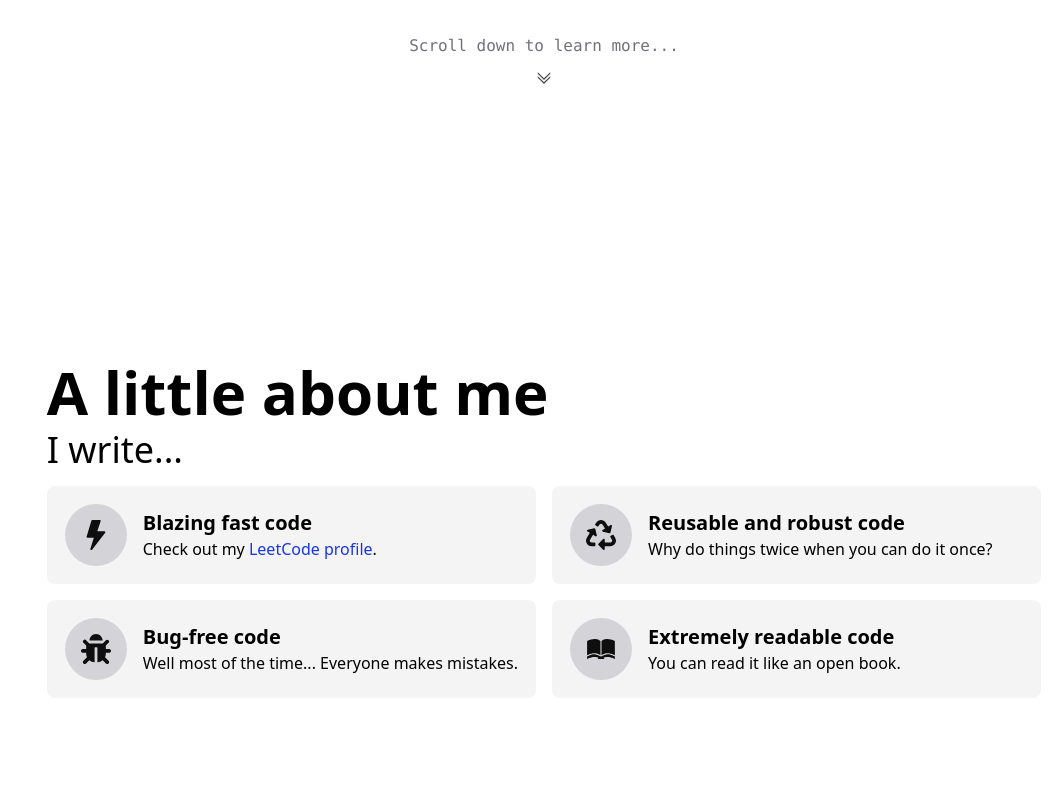
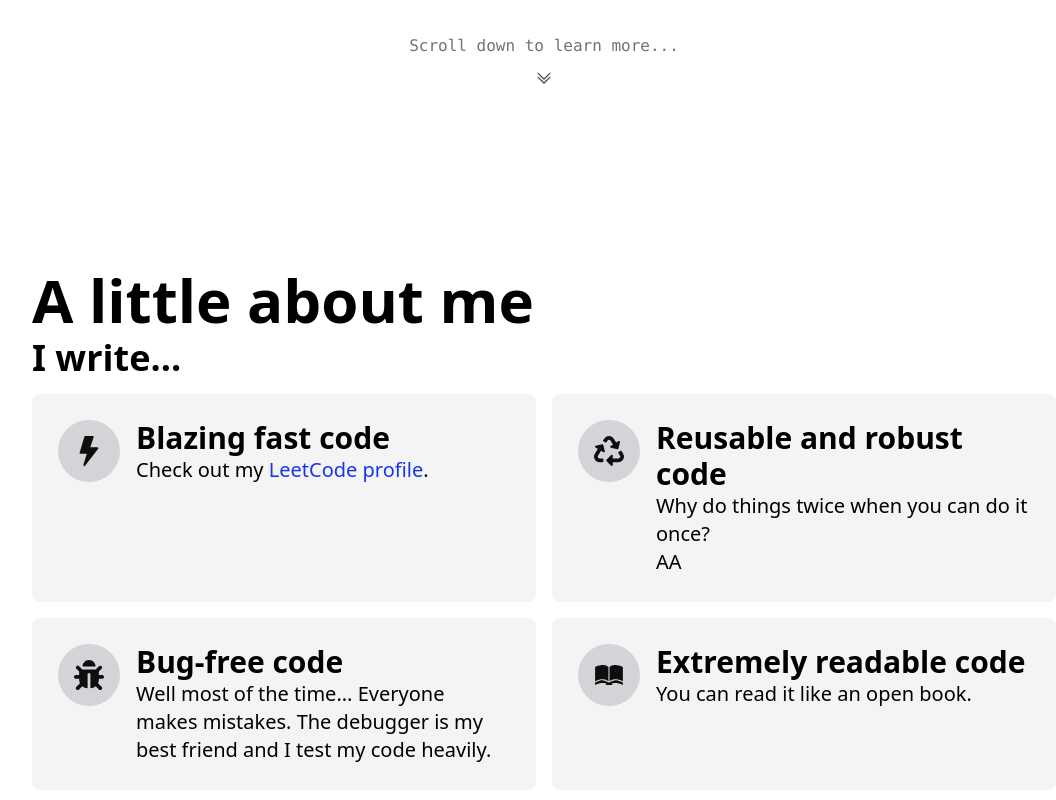
Before and after one commit to alxn3/alxn3.github.io, a Next.js app: page / in a window 1280 px wide. Shown: the part 670-1470 px from the top of the page, without its empty margins (96-1152 px from the left). Built offline with nearby package versions, Linux system fonts and the light colour scheme.

Commit message:
Adjust styling

```diff
--- a/src/components/card.tsx
+++ b/src/components/card.tsx
@@ -8,18 +8,20 @@ type Props = {
 
 const Card: React.FC<Props> = ({ title, description, icon }) => {
   return (
-    <div className="flex items-center p-4 space-x-4 transition-colors duration-300 bg-gray-100 border-2 border-gray-100 rounded-lg dark:border-gray-800 hover:bg-gray-50 hover:border-primary-500 dark:bg-gray-800 dark:hover:bg-gray-700 group">
+    <div className="grid grid-cols-[auto,1fr] p-4 lg:p-6 space-x-4 transition-colors duration-300 bg-gray-100 border-2 border-gray-100 rounded-lg dark:border-gray-900 hover:bg-gray-50 hover:border-primary-500 dark:bg-gray-900 dark:hover:bg-gray-800 dark:hover:border-primary-500 group">
       {icon && (
-        <div className="relative p-4 overflow-hidden text-3xl bg-gray-300 rounded-full dark:bg-gray-500">
-          <div className="absolute top-0 right-0 w-full h-full transition-opacity duration-300 opacity-0 bg-gradient-to-br from-primary-500 to-secondary-500 group-hover:opacity-100" />
-          <span className="relative text-black transition-colors duration-300 group-hover:text-white dark:text-white dark:group-hover:text-black">
-            {icon}
-          </span>
+        <div>
+          <div className="relative p-4 overflow-hidden text-3xl bg-gray-300 rounded-full dark:bg-gray-500">
+            <div className="absolute top-0 right-0 w-full h-full transition-opacity duration-300 opacity-0 bg-gradient-to-br from-primary-500 to-secondary-500 group-hover:opacity-100" />
+            <span className="relative text-black transition-colors duration-300 group-hover:text-white dark:text-white dark:group-hover:text-black">
+              {icon}
+            </span>
+          </div>
         </div>
       )}
       <div>
-        <h1 className="text-xl font-semibold">{title}</h1>
-        <p>{description}</p>
+        <h1 className="text-2xl lg:text-3xl font-bold">{title}</h1>
+        <p className="text-lg lg:text-xl font-medium">{description}</p>
       </div>
     </div>
   );
--- a/src/components/section.tsx
+++ b/src/components/section.tsx
@@ -25,7 +25,7 @@ const Section: React.FC<Props> = ({
         {title}
       </h1>
       <p
-        className={`text-3xl md:text-4xl font-light mt-2 ${
+        className={`text-3xl md:text-4xl font-semibold mt-2 ${
           descriptionClassName || ''
         }`}
       >
--- a/src/pages/index.tsx
+++ b/src/pages/index.tsx
@@ -58,7 +58,7 @@ const Home = () => {
         <Section
           title="A little about me"
           description="I write..."
-          containerClassName="min-w-[80%]"
+          containerClassName="w-[min(100%,68rem)]"
         >
           <div className="grid grid-cols-1 gap-4 pt-4 lg:grid-cols-2">
             <Card
@@ -81,12 +81,18 @@ const Home = () => {
             />
             <Card
               title="Reusable and robust code"
-              description="Why do things twice when you can do it once?"
+              description={
+                <>
+                  Why do things twice when you can do it once?
+                  <br />
+                  AA
+                </>
+              }
               icon={<FaRecycle />}
             />
             <Card
               title="Bug-free code"
-              description="Well most of the time... Everyone makes mistakes."
+              description="Well most of the time... Everyone makes mistakes. The debugger is my best friend and I test my code heavily."
               icon={<FaBug />}
             />
             <Card
```
